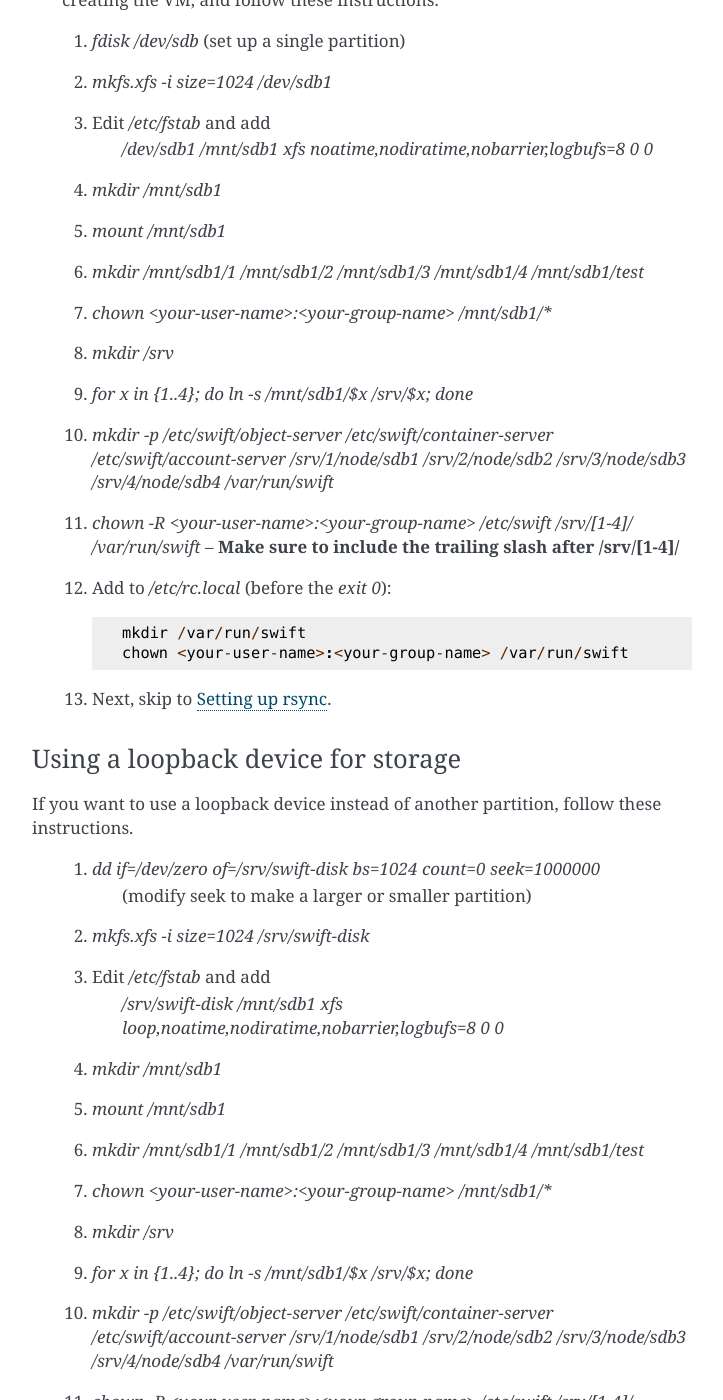
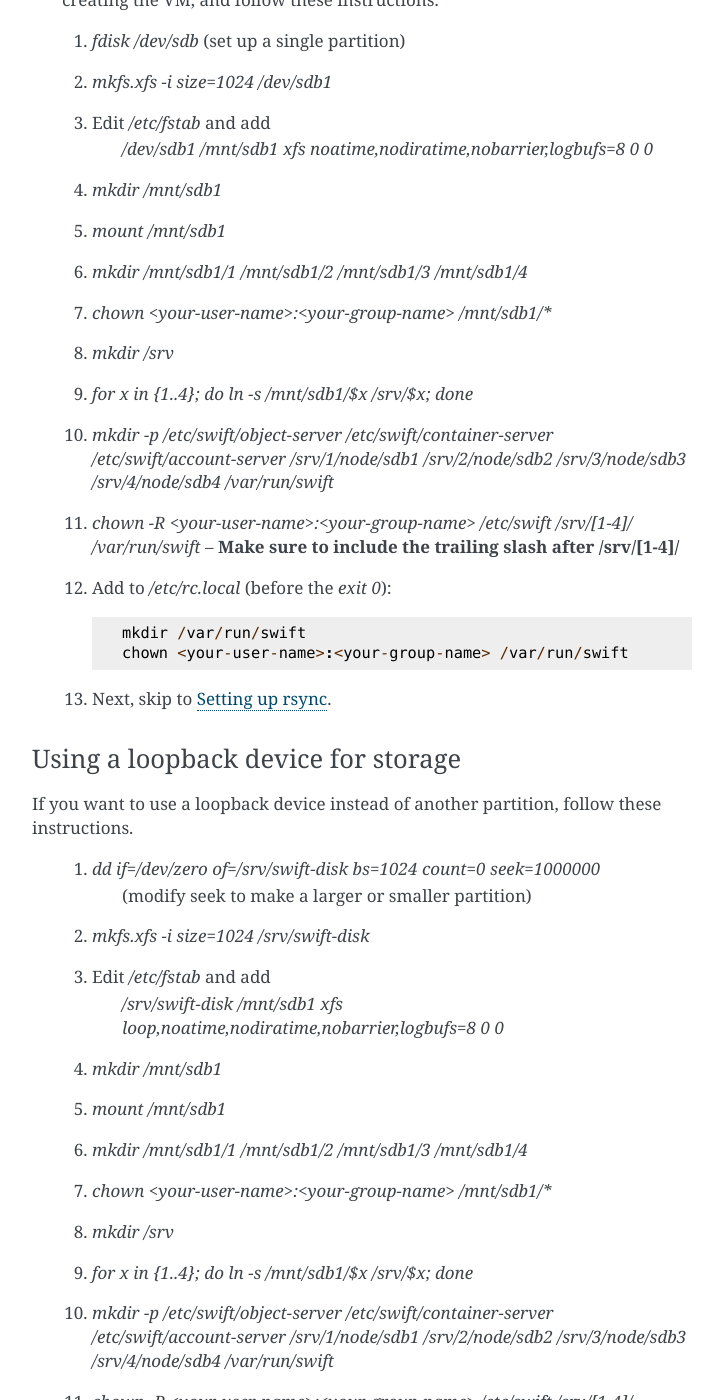
Before and after one commit to dmgerman/swift-token, a Sphinx documentation site: the page built from doc/source/development_saio.rst, in a window 1280 px wide and 1400 px high, scrolled down 1069 px. Shown: the whole window, without its empty margins (388-1111 px from the left). Built offline with Sphinx 7.4.7, drawn with Linux system fonts in a browser that asks for light colours; the version number could not be read and is left out.

Commit message:
made tests play nice with standalone unittest, fixed some doc stuff

```diff
--- a/doc/source/development_saio.rst
+++ b/doc/source/development_saio.rst
@@ -50,7 +50,7 @@
        `/dev/sdb1 /mnt/sdb1 xfs noatime,nodiratime,nobarrier,logbufs=8 0 0`
   #. `mkdir /mnt/sdb1`
   #. `mount /mnt/sdb1`
-  #. `mkdir /mnt/sdb1/1 /mnt/sdb1/2 /mnt/sdb1/3 /mnt/sdb1/4 /mnt/sdb1/test`
+  #. `mkdir /mnt/sdb1/1 /mnt/sdb1/2 /mnt/sdb1/3 /mnt/sdb1/4`
   #. `chown <your-user-name>:<your-group-name> /mnt/sdb1/*`
   #. `mkdir /srv`
   #. `for x in {1..4}; do ln -s /mnt/sdb1/$x /srv/$x; done`
@@ -77,7 +77,7 @@
        `/srv/swift-disk /mnt/sdb1 xfs loop,noatime,nodiratime,nobarrier,logbufs=8 0 0`
   #. `mkdir /mnt/sdb1`
   #. `mount /mnt/sdb1`
-  #. `mkdir /mnt/sdb1/1 /mnt/sdb1/2 /mnt/sdb1/3 /mnt/sdb1/4 /mnt/sdb1/test`
+  #. `mkdir /mnt/sdb1/1 /mnt/sdb1/2 /mnt/sdb1/3 /mnt/sdb1/4`
   #. `chown <your-user-name>:<your-group-name> /mnt/sdb1/*`
   #. `mkdir /srv`
   #. `for x in {1..4}; do ln -s /mnt/sdb1/$x /srv/$x; done`
@@ -535,7 +535,7 @@
         sudo umount /mnt/sdb1
         sudo mkfs.xfs -f -i size=1024 /dev/sdb1
         sudo mount /mnt/sdb1
-        sudo mkdir /mnt/sdb1/1 /mnt/sdb1/2 /mnt/sdb1/3 /mnt/sdb1/4 /mnt/sdb1/test
+        sudo mkdir /mnt/sdb1/1 /mnt/sdb1/2 /mnt/sdb1/3 /mnt/sdb1/4
         sudo chown <your-user-name>:<your-group-name> /mnt/sdb1/*
         mkdir -p /srv/1/node/sdb1 /srv/2/node/sdb2 /srv/3/node/sdb3 /srv/4/node/sdb4
         sudo rm -f /var/log/debug /var/log/messages /var/log/rsyncd.log /var/log/syslog
```
Also changed, not shown: 2 other files.
